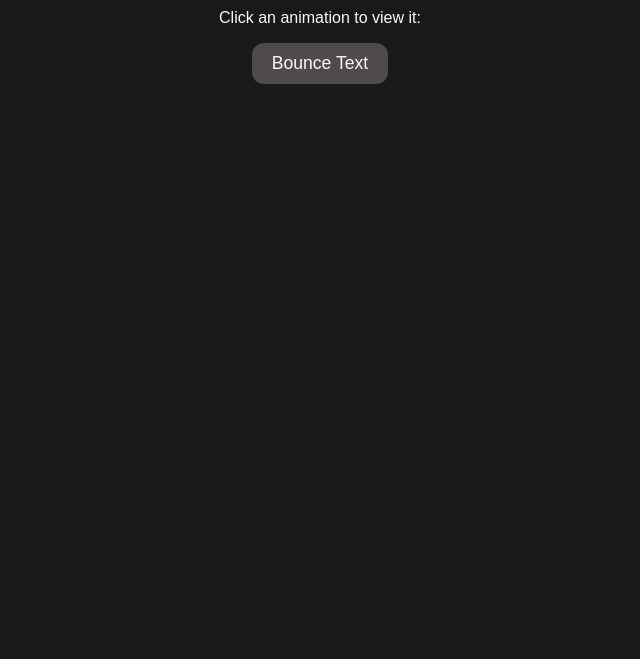
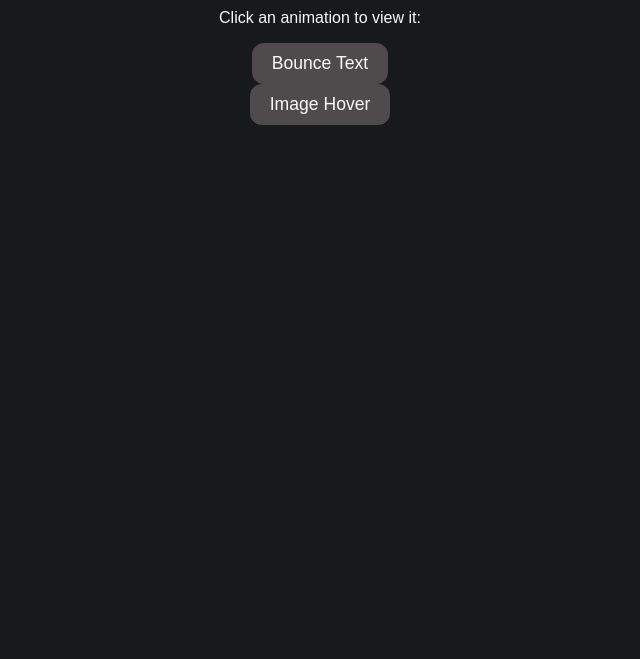
Before and after one commit to ezekiel-Maison/rubyz-animations, a plain HTML site: page index.html in a window 1280 px wide. Shown: the part 141-800 px from the top of the page, without its empty margins (320-960 px from the left). Drawn offline with Linux system fonts and the light colour scheme.

Commit message:
Update index.html

```diff
--- a/index.html
+++ b/index.html
@@ -17,6 +17,7 @@
   <p>Click an animation to view it:</p>
   <ul class="links">
     <li><a href="./bounce-text.html">Bounce Text</a></li>
+    <li><a href="./image-hover.html">Image Hover</a></li>
   </ul>
 </body>
 </html>
```
